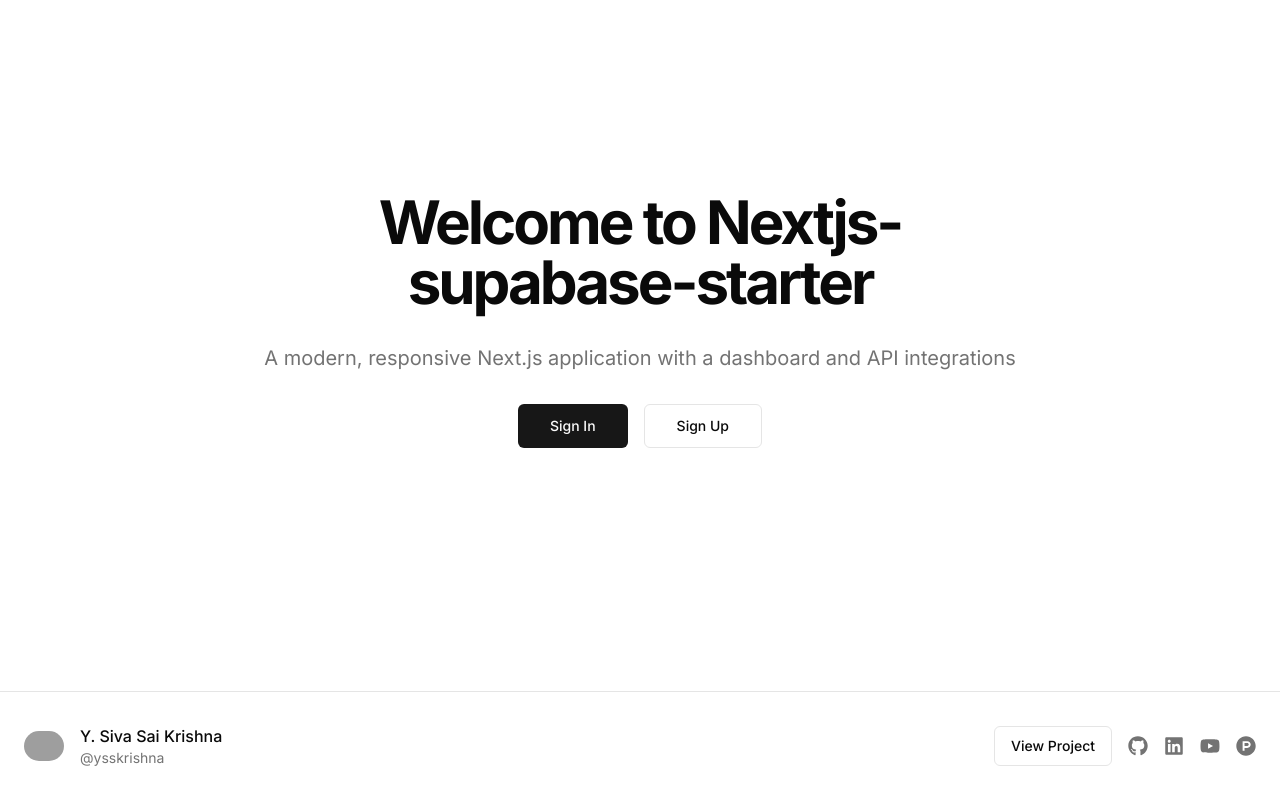
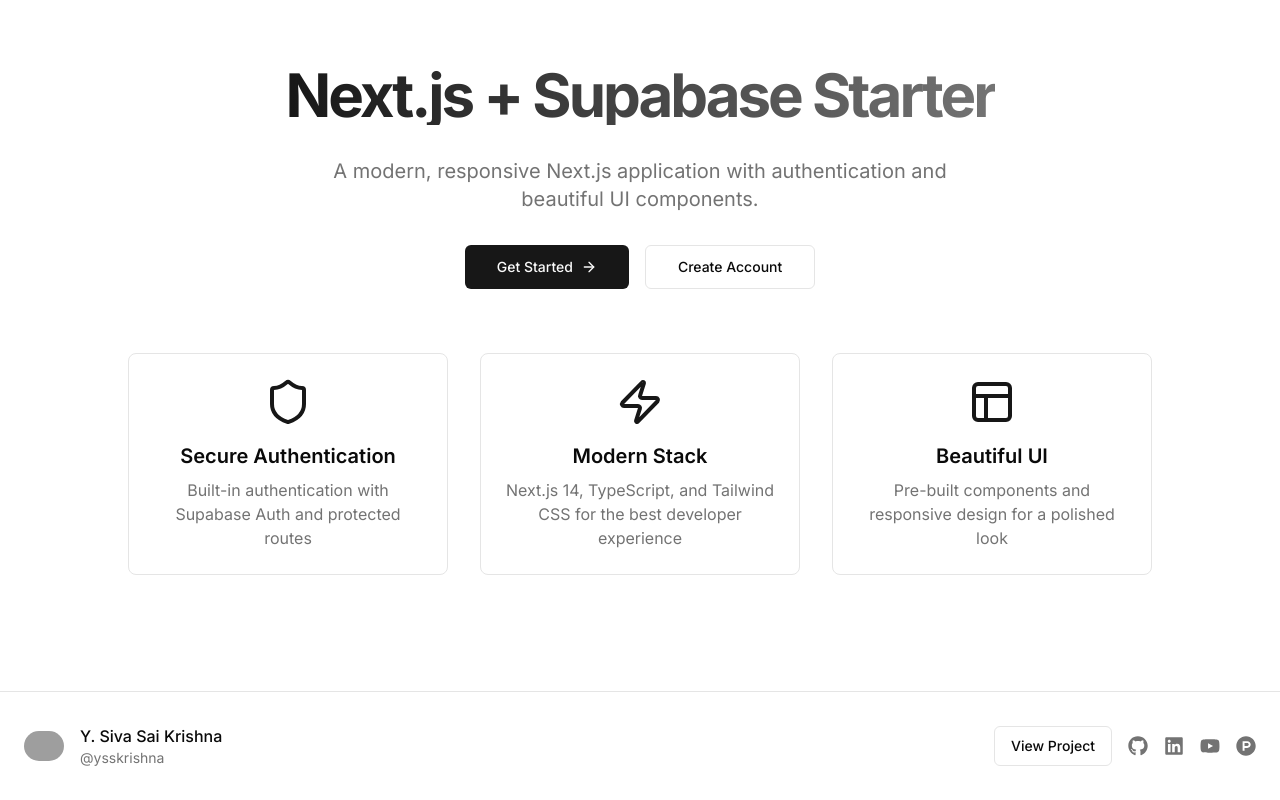
Before and after one commit to ysskrishna/nextjs-supabase-starter, a Next.js app: page / in a window 1280 px wide. Built offline with nearby package versions, Linux system fonts and the light colour scheme; no server answers; grey boxes are pictures that could not be loaded.

Commit message:
Siva | improvev landing page

```diff
--- a/app/page.tsx
+++ b/app/page.tsx
@@ -1,21 +1,46 @@
 import Link from "next/link"
 import { Button } from "@/components/ui/button"
+import { ArrowRight, Shield, Zap, Layout } from "lucide-react"
 
 export default function Home() {
   return (
-    <div className="container flex flex-col items-center justify-center min-h-[80vh] px-4 py-16 text-center">
-      <div className="max-w-3xl space-y-8">
-        <h1 className="text-4xl font-bold tracking-tighter sm:text-5xl md:text-6xl">Welcome to Nextjs-supabase-starter</h1>
-        <p className="text-xl text-muted-foreground">
-          A modern, responsive Next.js application with a dashboard and API integrations
+    <div className="container flex flex-col items-center justify-center min-h-[80vh] px-4 py-16">
+      {/* Hero Section */}
+      <div className="max-w-4xl space-y-8 text-center mb-16">
+        <h1 className="text-4xl font-bold tracking-tighter sm:text-5xl md:text-6xl bg-gradient-to-r from-primary to-primary/60 bg-clip-text text-transparent">
+          Next.js + Supabase Starter
+        </h1>
+        <p className="text-xl text-muted-foreground max-w-2xl mx-auto">
+          A modern, responsive Next.js application with authentication and beautiful UI components.
         </p>
         <div className="flex flex-wrap items-center justify-center gap-4">
-          <Button asChild size="lg">
-            <Link href="/signin">Sign In</Link>
+          <Button asChild size="lg" className="gap-2">
+            <Link href="/signin">
+              Get Started <ArrowRight className="w-4 h-4" />
+            </Link>
           </Button>
           <Button asChild variant="outline" size="lg">
-            <Link href="/signup">Sign Up</Link>
+            <Link href="/signup">Create Account</Link>
           </Button>
+        </div>
+      </div>
+
+      {/* Features Section */}
+      <div className="grid grid-cols-1 md:grid-cols-3 gap-8 max-w-5xl w-full">
+        <div className="flex flex-col items-center text-center p-6 rounded-lg border bg-card">
+          <Shield className="w-12 h-12 text-primary mb-4" />
+          <h3 className="text-xl font-semibold mb-2">Secure Authentication</h3>
+          <p className="text-muted-foreground">Built-in authentication with Supabase Auth and protected routes</p>
+        </div>
+        <div className="flex flex-col items-center text-center p-6 rounded-lg border bg-card">
+          <Zap className="w-12 h-12 text-primary mb-4" />
+          <h3 className="text-xl font-semibold mb-2">Modern Stack</h3>
+          <p className="text-muted-foreground">Next.js 14, TypeScript, and Tailwind CSS for the best developer experience</p>
+        </div>
+        <div className="flex flex-col items-center text-center p-6 rounded-lg border bg-card">
+          <Layout className="w-12 h-12 text-primary mb-4" />
+          <h3 className="text-xl font-semibold mb-2">Beautiful UI</h3>
+          <p className="text-muted-foreground">Pre-built components and responsive design for a polished look</p>
         </div>
       </div>
     </div>
```
